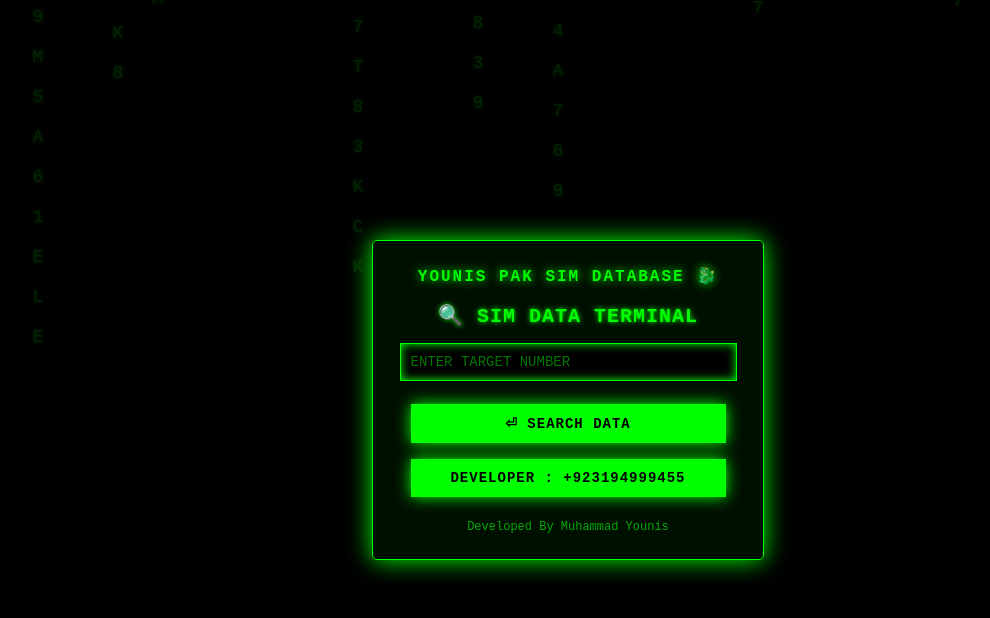
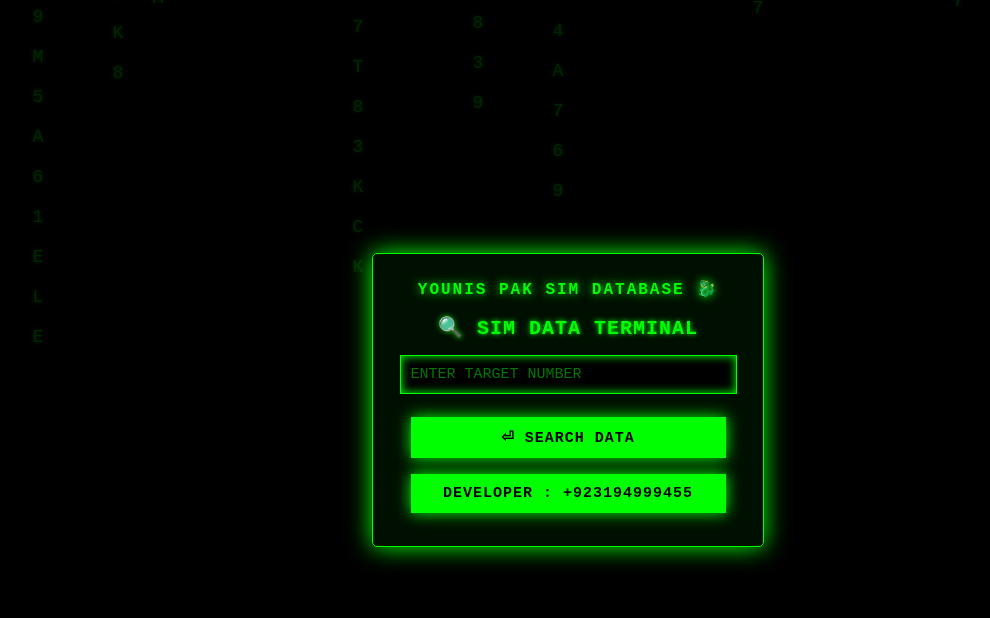
Before and after one commit to YounisXyz/PAK-SIM-DATABASE, a plain HTML site: page index.html in a window 1280 px wide. Shown: the whole page, without its empty margins (72-1062 px from the left). Drawn offline with Linux system fonts and the light colour scheme.

Commit message:
Update index.html

```diff
--- a/index.html
+++ b/index.html
@@ -87,7 +87,7 @@
       padding: 10px;
       border-radius: 0;
       border: 1px solid #0f0;
-      font-size: 14px;
+      font-size: 15px;
       background: #000;
       color: #0f0;
       box-shadow: inset 0 0 10px #0f0;
@@ -105,7 +105,7 @@
       border: 1px solid #0f0;
       border-radius: 0;
       margin: 8px 0;
-      font-size: 14px;
+      font-size: 15px;
       font-weight: bold;
       cursor: pointer;
       color: #000;
@@ -131,7 +131,7 @@
     #responseBox {
       color: #0f0;
       margin: 15px auto 0;
-      font-size: 14px;
+      font-size: 15px;
       display: none;
       background: rgba(0, 10, 0, 0.5);
       border: 1px solid #0f0;
@@ -176,7 +176,6 @@
 
     <button id="shareButton" onclick="shareWhatsApp()" style="display: none;">📲 EXPORT TO WHATSAPP</button>
     <button class="', '_blank')">DEVELOPER : +923194999455</button>
-    <div class="footer">Developed By Muhammad Younis</div>
   </div>
 
   <script>
```
